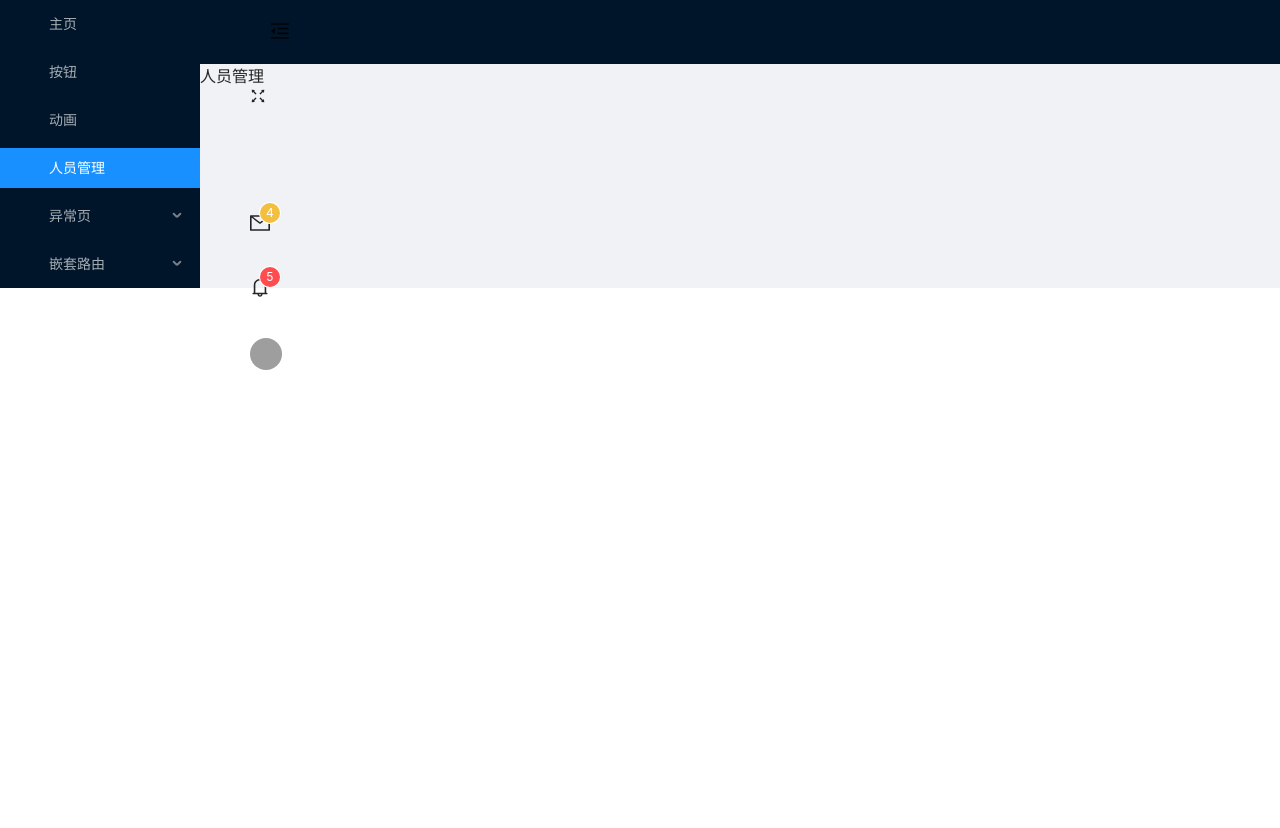
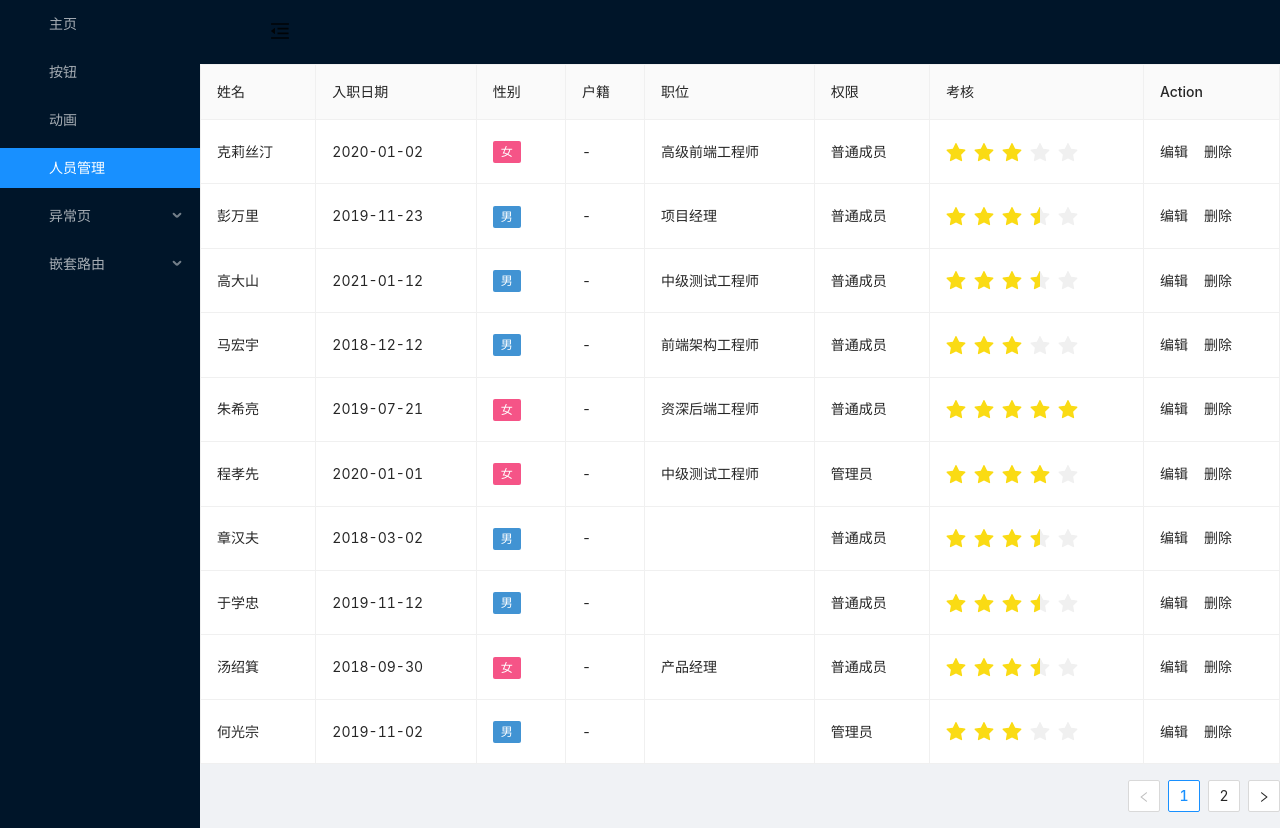
Before and after one commit to MatthewLe3/react, a React (Create React App) app in the folder react-admin/: page /page/person_manage in a window 1280 px wide. Before the commit the page ends 800 px from the top, so only its background shows below. Built offline with nearby package versions, Linux system fonts and the light colour scheme; grey boxes are pictures that could not be loaded; what rc-tween-one would draw is missing.

Commit message:
人员管理表格

```diff
--- /dev/null
+++ b/react-admin/src/components/Content/PersonManage/index.jsx
@@ -0,0 +1,312 @@
+import React, { useState } from 'react'
+import { Table, Tag, Space, Rate, Popconfirm, message, Select,Cascader,Input,DatePicker } from 'antd'
+import styles from './index.less'
+import moment from 'moment';
+
+
+
+
+const personData = [
+    {
+        id: 1,
+        name: '克莉丝汀',
+        sex: 0,
+        date: '2020-01-02',
+        address: '',
+        position: '高级前端工程师',
+        evaluation: 3,
+        authority: 1,
+        editable: false
+    },
+    {
+        id: 2,
+        name: '彭万里',
+        sex: 1,
+        date: '2019-11-23',
+        address: '',
+        position: '项目经理',
+        evaluation: 3.5,
+        authority: 1,
+        editable: false
+    },
+    {
+        id: 3,
+        name: '高大山',
+        sex: 1,
+        date: '2021-01-12',
+        address: '',
+        position:'中级测试工程师',
+        evaluation: 3.5,
+        authority: 1,
+        editable: false
+    },
+    {
+        id: 4,
+        name: '马宏宇',
+        sex: 1,
+        date: '2018-12-12',
+        address: '',
+        position: '前端架构工程师',
+        evaluation: 3,
+        authority: 1,
+        editable: false
+    },
+    {
+        id: 5,
+        name: '朱希亮',
+        sex: 0,
+        date: '2019-07-21',
+        address: '',
+        position: '资深后端工程师',
+        evaluation: 5,
+        authority: 1,
+        editable: false
+    },
+    {
+        id: 6,
+        name: '程孝先',
+        sex: 0,
+        date: '2020-01-01',
+        address: '',
+        position: '中级测试工程师',
+        evaluation: 4,
+        authority: 2,
+        editable: false
+    },
+    {
+        id: 7,
+        name: '章汉夫',
+        sex: 1,
+        date: '2018-03-02',
+        address: '',
+        position: '',
+        evaluation: 3.5,
+        authority: 1,
+        editable: false
+    },
+    {
+        id: 8,
+        name: '于学忠',
+        sex: 1,
+        date: '2019-11-12',
+        address: '',
+        position: '',
+        evaluation: 3.5,
+        authority: 1,
+        editable: false
+    },
+    {
+        id: 9,
+        name: '汤绍箕',
+        sex: 0,
+        date: '2018-09-30',
+        address: '',
+        position: '产品经理',
+        evaluation: 3.5,
+        authority: 1,
+        editable: false
+    },
+    {
+        id: 10,
+        name: '何光宗',
+        sex: 1,
+        date: '2019-11-02',
+        address: '',
+        position: '',
+        evaluation: 3,
+        authority: 2,
+        editable: false
+    },
+    {
+        id: 11,
+        name: '年广嗣',
+        sex: 1,
+        date: '2019-07-13',
+        address: '',
+        position: '',
+        evaluation: 3,
+        authority: 2,
+        editable: false
+    },
+]
+
+const { Option } = Select;
+
+const options = [
+    {
+        value:'江苏',
+        label:'江苏',
+        children:[{
+            value:'南京',
+            label:'南京'
+        }]
+    },
+    {
+        value:'浙江',
+        label:'浙江',
+        children:[{
+            value:'杭州',
+            label:'杭州'
+        }]
+    }
+]
+
+const dateFormat = 'YYYY-MM-DD';
+
+
+export default function EditTable() {
+
+    const columns = [
+        {
+            title: '姓名',
+            dataIndex: 'name',
+            key: 'name',
+            render: text => <span className={styles.name}>{text}</span>,
+        },
+        {
+            title: '入职日期',
+            dataIndex: 'date',
+            key: 'date',
+            render:(text,record,index)=><>
+            {!record.editable ? <label>{text}</label> :<DatePicker defaultValue={moment(text, dateFormat)} format={dateFormat} onChange={(value,dataString)=>dateChange(value,dataString,index)} />}
+            </>
+        },
+        {
+            title: '性别',
+            dataIndex: 'sex',
+            key: 'sex',
+            render: (text, record, index) =>
+                <>
+                    {
+                        !record.editable ? text === 1 ? <Tag color="#4193d3">男</Tag> : <Tag color="#f55487">女</Tag>
+                            : <Select defaultValue={text} style={{ width: 120 }} onChange={(value) => sexHandleChange(value, index)}>
+                                <Option value={1}>男</Option>
+                                <Option value={0}>女</Option>
+                            </Select>
+                    }
+                </>,
+        },
+        {
+            title: '户籍',
+            dataIndex: 'address',
+            key: 'address',
+            render: (text,record,index) => <>
+                {!record.editable ? <label>{Boolean(text) ? `${text[0]}/${text[1]}` : '-'}</label> : <Cascader defaultValue={text} options={options} onChange={(value)=>addressChange(value,index)} placeholder="请选择" />}
+            </>
+        },
+        {
+            title: '职位',
+            dataIndex: 'position',
+            key: 'position',
+            render: (text,record,index) => <>
+                {!record.editable ? <label>{text}</label> :
+                    <Input defaultValue={text} onChange={(e)=>positonChange(e,index)} />
+                }
+            </>
+        },
+        {
+            title: '权限',
+            dataIndex: 'authority',
+            key: 'authority',
+            render: (text, record, index) =>
+                <>
+                    {
+                        !record.editable ? <label>{text === 1 ? '普通成员' : '管理员'}</label>
+                            : <Select defaultValue={text} style={{ width: 120 }} onChange={(value) => handleChange(value, index)}>
+                                <Option value={1}>普通成员</Option>
+                                <Option value={2}>管理员</Option>
+                            </Select>
+                    }
+                </>,
+        },
+        {
+            title: '考核',
+            dataIndex: 'evaluation',
+            key: 'evaluation',
+            render: (text, record) => <Rate allowHalf disabled={!record.editable} defaultValue={text} />,
+        },
+        {
+            title: 'Action',
+            key: 'action',
+            render: (text, record, index) => (
+
+                <Space size="middle">
+                    {
+                        record.editable ? <span className={styles.btn} onClick={() => saveData(text, record, index)}>保存</span> : <span className={styles.btn} onClick={() => editData(text, record, index)}>编辑</span>
+                    }
+
+                    <Popconfirm
+                        title="确认删除该数据?"
+                        onConfirm={() => delData(text, record, index)}
+                        okText="确认"
+                        cancelText="取消"
+                    >
+                        <span className={styles.btn} >删除</span>
+                    </Popconfirm>
+
+                </Space>
+            ),
+        },
+    ];
+
+
+
+    const [data, setData] = useState(personData)
+
+    const delData = (text, record, index) => {
+        let arr = JSON.parse(JSON.stringify(data))
+        arr.splice(index, 1)
+        setData(arr)
+        message.success('删除成功。')
+    }
+
+    const editData = (text, record, index) => {
+        let arr = JSON.parse(JSON.stringify(data))
+        arr[index].editable = true
+        setData(arr)
+    }
+
+    const saveData = (text, record, index) => {
+        let arr = JSON.parse(JSON.stringify(data))
+        arr[index].editable = false
+        setData(arr)
+        message.success('编辑成功。')
+    }
+
+    const handleChange = (value, index) => {
+        let arr = JSON.parse(JSON.stringify(data))
+        arr[index].authority = value
+        setData(arr)
+    }
+
+    const sexHandleChange = (value, index) => {
+        let arr = JSON.parse(JSON.stringify(data))
+        arr[index].sex = value
+        setData(arr)
+    }
+
+    const addressChange = (addressValue,index)=>{
+        let arr = JSON.parse(JSON.stringify(data))
+        arr[index].address = addressValue
+        setData(arr)
+    }
+
+    const positonChange = (e,index) => {
+        let arr = JSON.parse(JSON.stringify(data))
+        arr[index].position = e.target.value
+        setData(arr)
+    }
+
+    const dateChange = (value,dataString,index) => {
+        let arr = JSON.parse(JSON.stringify(data))
+        arr[index].date = dataString
+        setData(arr)
+    }
+    return (
+        <div className={styles.editTable}>
+            <Table columns={columns} bordered rowKey={record => record.id} dataSource={data} />
+        </div>
+    )
+
+
+}
--- /dev/null
+++ b/react-admin/src/components/Content/PersonManage/index.less
@@ -0,0 +1,10 @@
+.editTable{
+    padding: 32px 18px 12px 18px;
+    .name{
+        font-weight: bold;
+    }
+    .btn{
+        color: #4193d3;
+        cursor: pointer;
+    }
+}
--- a/react-admin/src/pages/Content/PersonManage/index.jsx
+++ b/react-admin/src/pages/Content/PersonManage/index.jsx
@@ -1,11 +1,9 @@
 import React, { Component } from 'react'
+import EditTable from '../../../components/Content/PersonManage/index'
 
 export default class PersonManage extends Component {
+
     render() {
-        return (
-            <div>
-                人员管理
-            </div>
-        )
+        return <EditTable />
     }
 }
```
Also changed, not shown: 1 other file (tests, documents, lock files or other folders).
